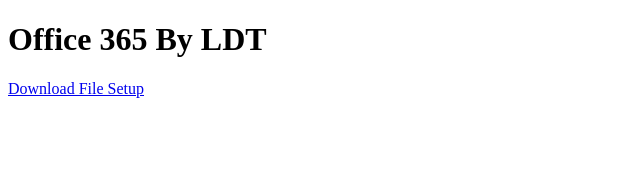
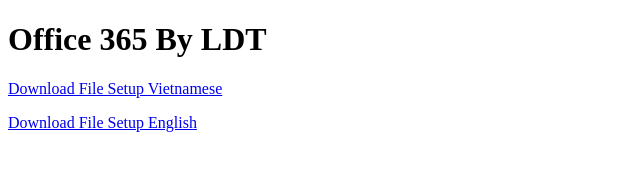
Before and after one commit to luongductrong/myDownload, a plain HTML site: page index.html in a window 1280 px wide. Shown: the whole page, without its empty margins (0-640 px from the left). Drawn offline with Linux system fonts and the light colour scheme.

Commit message:
add Eng exe

```diff
--- a/index.html
+++ b/index.html
@@ -10,8 +10,12 @@
     <h1>Office 365 By LDT</h1>
 
     <!-- Liên kết tải xuống -->
-    <a href="./files/OfficeSetup_31082023.exe" download="Office365Setup.exe">
-        Download File Setup
+    <a href="./files/OfficeSetup_31082023.exe" download="Office365SetupVie.exe">
+        Download File Setup Vietnamese
+    </a>
+	<p>   </p>
+	<a href="./files/OfficeSetupEng20240115.exe" download="Office365SetupEng.exe">
+        Download File Setup English
     </a>
 
 </body>
```
Also changed, not shown: 1 other file.
